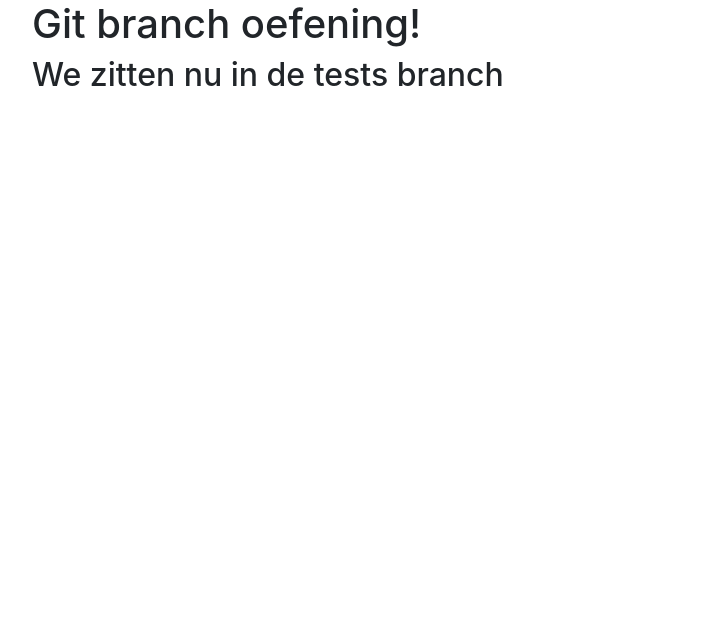
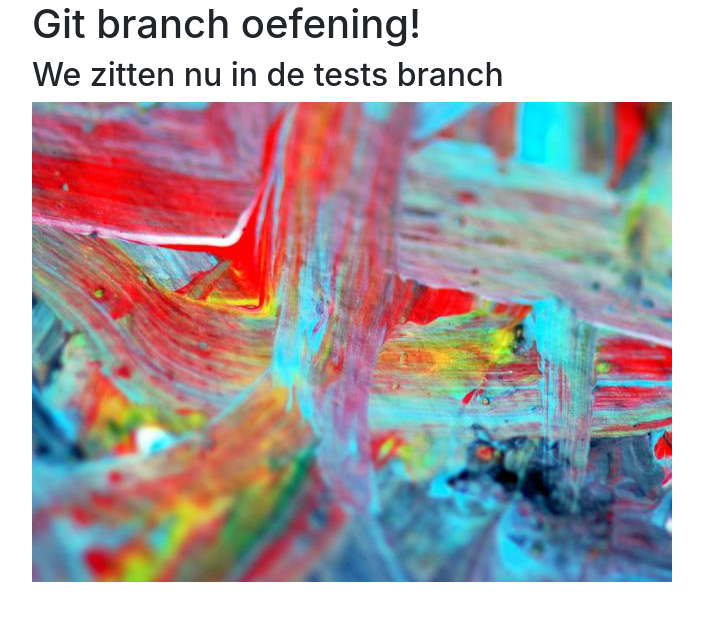
Before and after one commit to Brisingir001/oefening, a plain HTML site: page git branch/index.html in a window 1280 px wide. Shown: the whole page, without its empty margins (53-756 px from the left). Drawn offline with nearby package versions, Linux system fonts and the light colour scheme.

Commit message:
new image
added new image

```diff
--- a/git branch/index.html
+++ b/git branch/index.html
@@ -11,6 +11,7 @@
 			<h1>Git branch oefening!</h1>
 		</header>
 		<h2>We zitten nu in de tests branch</h2>
+		<img src="abstract-q-c-640-480-3.jpg" alt="abstract">
 
 	</div>
 </body>
```
Also changed, not shown: git branch/abstract-q-c-640-480-3.jpg (added).
